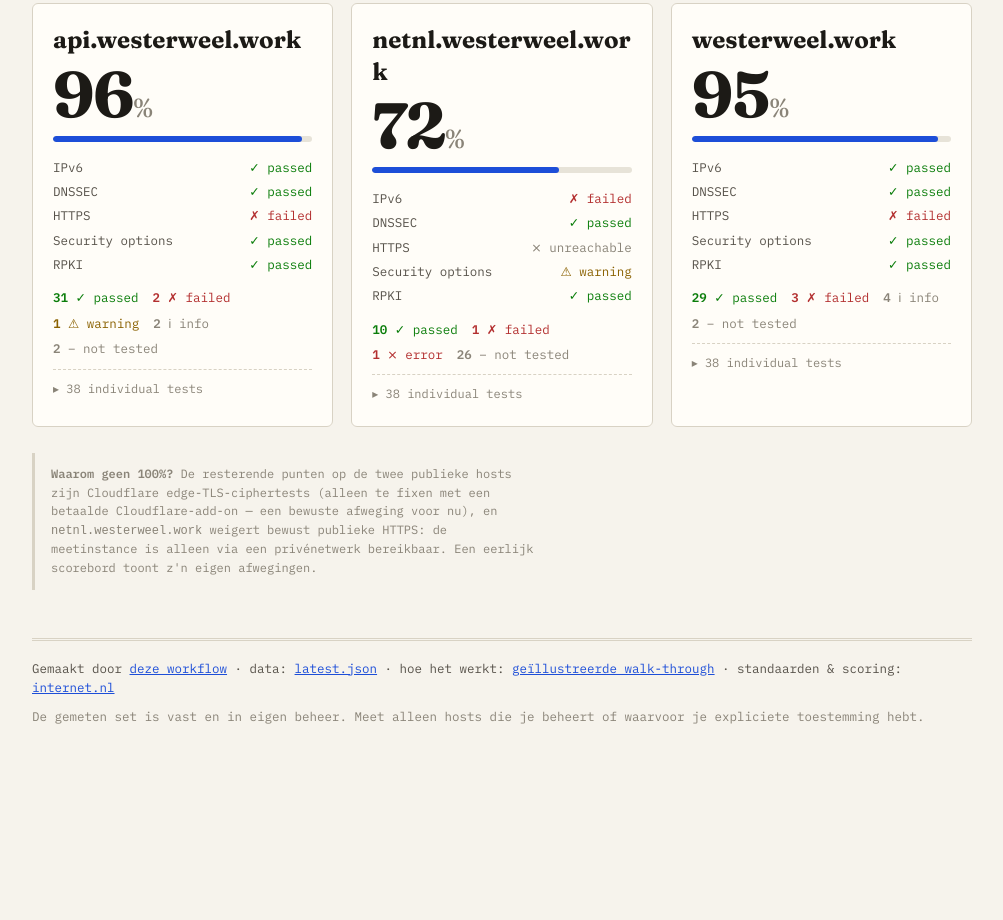
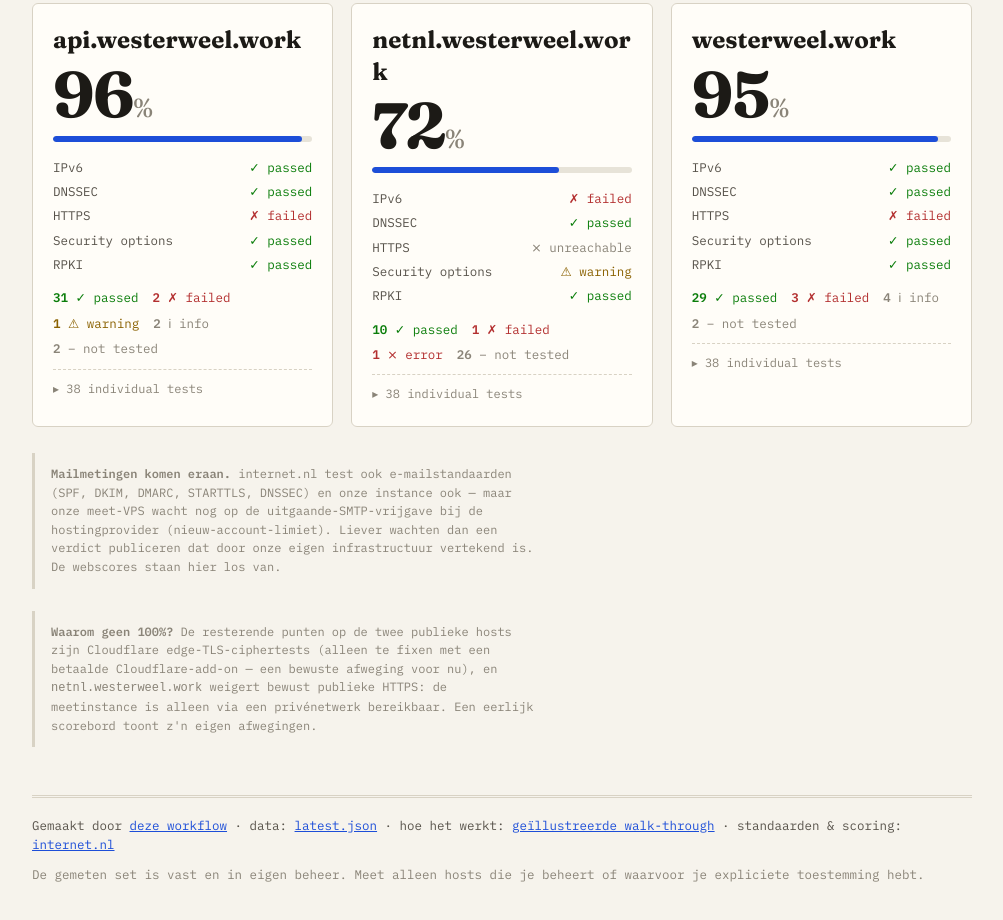
Before and after one commit to MWest2020/internetnl-cli-demo, a plain HTML site: page docs/index.html in a window 1280 px wide. Shown: the part 1810-2730 px from the top of the page, without its empty margins (138-1141 px from the left). Before the commit the page ends 2617 px from the top, so only its background shows below. Drawn offline with Linux system fonts and the light colour scheme.

Commit message:
Page: eerlijke 'mail komt eraan'-noot (Hetzner port-25 wacht op accountleeftijd)
Verdwijnt automatisch zodra latest-mail.json weer bestaat.

```diff
--- a/docs/index.html
+++ b/docs/index.html
@@ -299,6 +299,14 @@
 
     <h3 class="ex-h" id="mail-h" hidden data-i18n="mail-h">Mail (yes, internet.nl tests email too — so do we)</h3>
     <div class="cards" id="mail-cards"></div>
+    <p class="footnote" id="mail-note" data-i18n="mail-note">
+      <b>Mail measurements are coming.</b> internet.nl tests email standards
+      too (SPF, DKIM, DMARC, STARTTLS, DNSSEC) and so does our instance —
+      but our measurement VPS is still waiting for its outbound SMTP unblock
+      at the hosting provider (new-account limit). Rather than publish a
+      verdict our own infrastructure distorts, we wait. Web scores are
+      unaffected.
+    </p>
 
     <p class="footnote" data-i18n="footnote">
       <b>Why not 100%?</b> The remaining points on the two public hosts are
@@ -452,6 +460,12 @@
     "r2-ask": "of vraag het gewoon →",
     "fleet-h2": "Onze eigen vloot, dagelijks gemeten",
     "mail-h": "Mail (ja, internet.nl test ook e-mail — wij dus ook)",
+    "mail-note": `<b>Mailmetingen komen eraan.</b> internet.nl test ook
+    e-mailstandaarden (SPF, DKIM, DMARC, STARTTLS, DNSSEC) en onze instance
+    ook — maar onze meet-VPS wacht nog op de uitgaande-SMTP-vrijgave bij de
+    hostingprovider (nieuw-account-limiet). Liever wachten dan een verdict
+    publiceren dat door onze eigen infrastructuur vertekend is. De
+    webscores staan hier los van.`,
     "footnote": `<b>Waarom geen 100%?</b> De resterende punten op de twee
     publieke hosts zijn Cloudflare edge-TLS-ciphertests (alleen te fixen met
     een betaalde Cloudflare-add-on — een bewuste afweging voor nu), en
@@ -519,7 +533,10 @@
       const cards = document.getElementById("mail-cards");
       const domains = doc.domains || {};
       for (const host of Object.keys(domains).sort()) cards.appendChild(card(host, domains[host]));
-      if (Object.keys(domains).length) document.getElementById("mail-h").hidden = false;
+      if (Object.keys(domains).length) {
+        document.getElementById("mail-h").hidden = false;
+        document.getElementById("mail-note").hidden = true;
+      }
     })
     .catch(() => {});
 </script>
```
